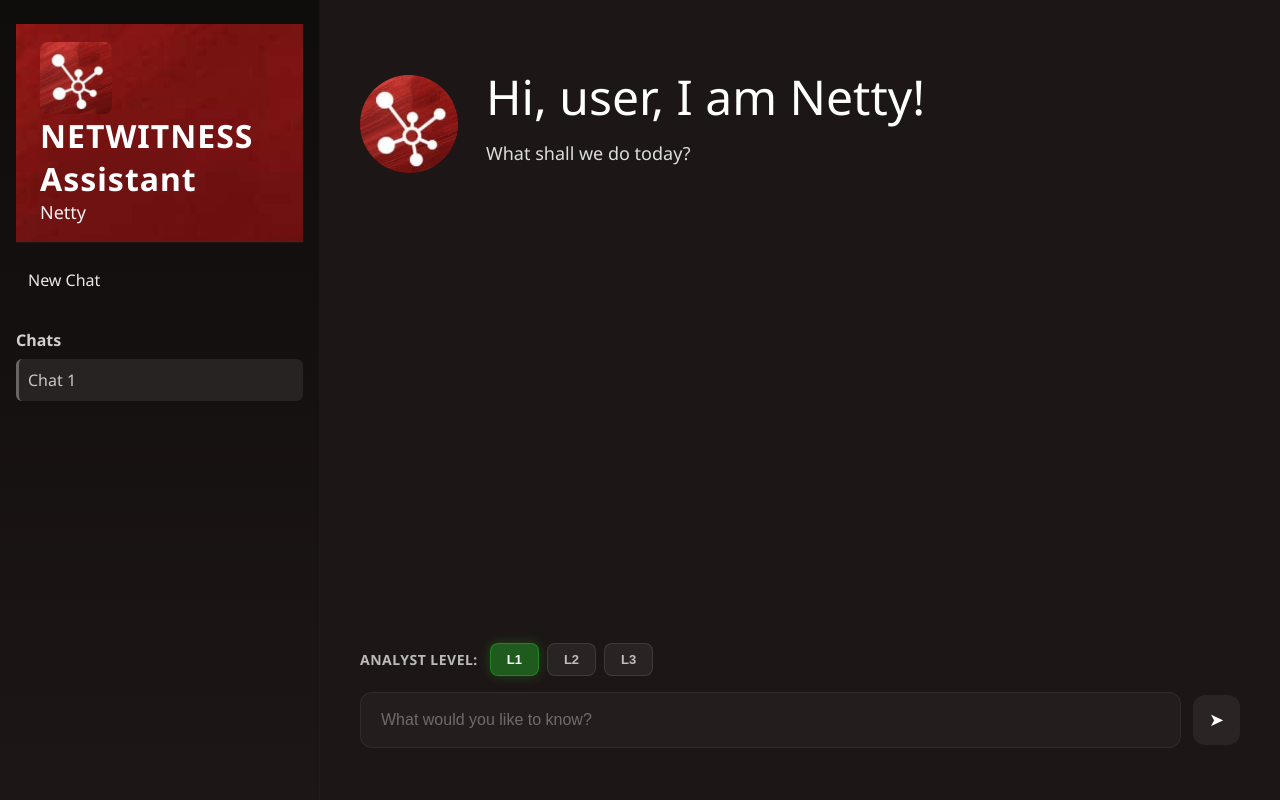
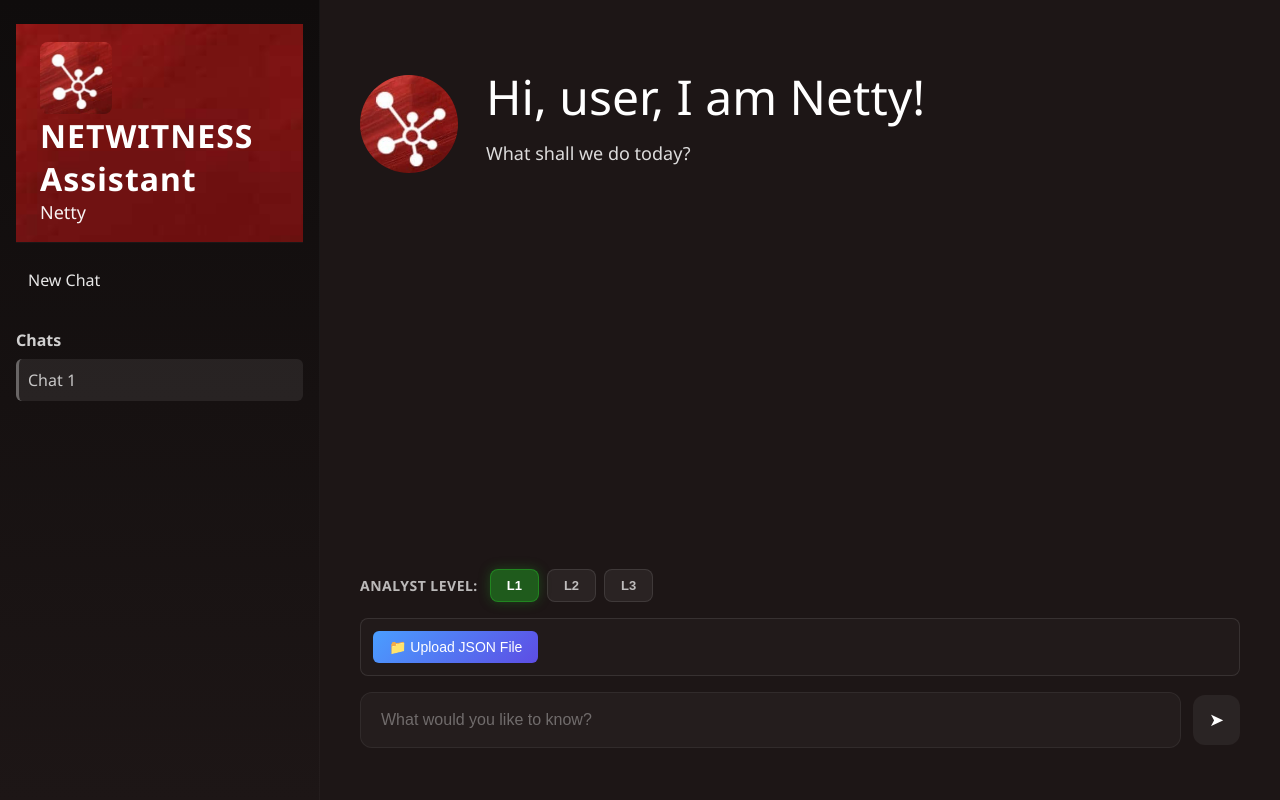
Before and after one commit to rahulnaidu242005-coder/FYP-Sem-2, a FastAPI app: page / in a window 1280 px wide. Run offline with FastAPI, Linux system fonts and the light colour scheme; parts of the project's set-up code (start-up, migrations or seed data) failed here and were passed over.

Commit message:
{commit_message}

```diff
--- a/lib/Config.py
+++ b/lib/Config.py
@@ -4,13 +4,13 @@ import datetime
 
 from pygments.lexer import default
 
-load_dotenv()
+load_dotenv(override=True)
 
 ROOT_URI = os.getenv("ROOT_URI")
 BASE_DIR = os.getcwd()
 AUTHENTICATION_URI = f"{ROOT_URI}/auth/userpass"
 USERNAME = os.getenv("USERNAME", "your_username")
-PASSWORD = os.getenv("PASSWORD", "your_password")
+PASSWORD = repr(os.getenv("PASSWORD","your_password")).strip("'\"")
 EARLIEST_DATE = os.getenv("EARLIEST_DATE")
 ANALYST_LEVEL = os.getenv("ANALYST_LEVEL", "L1")
 
--- a/lib/server.py
+++ b/lib/server.py
@@ -1,14 +1,14 @@
 import datetime
 from fastapi.middleware.cors import CORSMiddleware
 from pathlib import Path
-from fastapi import FastAPI, Request, HTTPException
+from fastapi import FastAPI, Request, HTTPException, File, UploadFile
 from fastapi.responses import HTMLResponse, JSONResponse
 from fastapi.staticfiles import StaticFiles
 from fastapi.templating import Jinja2Templates
 from starlette.responses import FileResponse
 from pydantic import BaseModel
-import os, logging
-from lib.Chat import get_chatbot_response
+import os, logging, json, tempfile
+from lib.Chat import get_chatbot_response, set_uploaded_data
 from lib.API_Modules import LoggerCustom
 
 # Setup logging FIRST
@@ -46,9 +46,12 @@ templates = Jinja2Templates(directory=str(resources_dir / "templates"))
 class ChatQuery(BaseModel):
     question: str
     level: str = "L1"  # Default level
+    session_id: str = None  # Optional session ID
 
 # In-memory storage for chat sessions and their levels
 chat_levels = {}
+# In-memory storage for uploaded JSON data per session
+session_data = {}
 
 @app.get("/favicon.ico", include_in_schema=False)
 async def favicon():
@@ -68,20 +71,120 @@ async def read_item(request: Request):
 
 @app.post("/api/chat")
 async def chat(query: ChatQuery):
+    import uuid
+    request_id = str(uuid.uuid4())[:8]  # Short ID for logging
+
     try:
-        response_obj = get_chatbot_response(query.question, query.level)
+        logger.info(f"[{request_id}] Received chat request: {query.question[:100]}...")
+
+        # Set uploaded data context if session exists
+        if query.session_id and query.session_id in session_data:
+            uploaded_data = session_data[query.session_id]
+            if uploaded_data:
+                set_uploaded_data(query.session_id, uploaded_data["data"])
+
+        logger.info(f"[{request_id}] Calling get_chatbot_response...")
+        response_obj = get_chatbot_response(query.question, query.level, query.session_id)
+
         # Extract content (handles AIMessage, str, etc.)
         if hasattr(response_obj, 'content'):
             response_text = response_obj.content
         else:
             response_text = str(response_obj)
-        logger.info(str(response_text))
-        logger.info(f"Chat response ({len(response_text)} chars): {response_text[:200]}...")
-        return JSONResponse({"success": True, "response": response_text})
+
+        logger.info(f"[{request_id}] Response generated ({len(response_text)} chars)")
+        logger.info(f"[{request_id}] Response content: {response_text[:200]}...")
+
+        # Check if response is the unhelpful one
+        if "unable to provide strategies" in response_text.lower() or "provide more context" in response_text.lower():
+            logger.warning(f"[{request_id}] Detected unhelpful response - this might be a prompt issue")
+
+        return JSONResponse({"success": True, "response": response_text, "request_id": request_id})
+
     except Exception as e:
-        logger.error(f"Chat error: {str(e)}")
-        return JSONResponse({"success": False, "error": str(e)}, status_code=500)
+        logger.error(f"[{request_id}] Chat error: {str(e)}")
+        return JSONResponse({"success": False, "error": str(e), "request_id": request_id}, status_code=500)
 
+
+@app.post("/api/load-example-data")
+async def load_example_data(session_id: str):
+    """Load the example.json file for testing purposes"""
+    try:
+        example_file_path = base_dir / "example.json"
+        if not example_file_path.exists():
+            return JSONResponse(
+                {"success": False, "error": "example.json file not found"},
+                status_code=404
+            )
+
+        # Read and parse the example JSON file
+        with open(example_file_path, 'r', encoding='utf-8') as f:
+            json_data = json.load(f)
+
+        # Store data in session
+        session_data[session_id] = {
+            "filename": "example.json",
+            "data": json_data
+        }
+        # Update the chat module with the new data
+        set_uploaded_data(session_id, json_data)
+
+        logger.info(f"Example data loaded for session: {session_id}")
+        return JSONResponse({
+            "success": True,
+            "message": "Example data loaded successfully",
+            "filename": "example.json"
+        })
+
+    except Exception as e:
+        logger.error(f"Error loading example data: {str(e)}")
+        return JSONResponse(
+            {"success": False, "error": str(e)},
+            status_code=500
+        )
+
+@app.post("/api/upload-file")
+async def upload_file(session_id: str = None, file: UploadFile = File(...)):
+    """Handle JSON file uploads"""
+    try:
+        # Validate file type
+        if not file.filename.endswith('.json'):
+            return JSONResponse(
+                {"success": False, "error": "Only .json files are supported"},
+                status_code=400
+            )
+
+        # Read and parse JSON content
+        content = await file.read()
+        json_data = json.loads(content.decode('utf-8'))
+
+        # Store data in session if session_id provided
+        if session_id:
+            session_data[session_id] = {
+                "filename": file.filename,
+                "data": json_data
+            }
+            # Update the chat module with the new data
+            set_uploaded_data(session_id, json_data)
+
+        logger.info(f"File uploaded successfully: {file.filename}, Session: {session_id}")
+        return JSONResponse({
+            "success": True,
+            "message": f"File '{file.filename}' uploaded successfully",
+            "filename": file.filename
+        })
+
+    except json.JSONDecodeError:
+        return JSONResponse(
+            {"success": False, "error": "Invalid JSON file"},
+            status_code=400
+        )
+    except Exception as e:
+        logger.error(f"File upload error: {str(e)}")
+        return JSONResponse(
+            {"success": False, "error": str(e)},
+            status_code=500
+        )
 
 @app.post("/api/chat-session")
 async def create_chat_session():
@@ -89,4 +192,5 @@ async def create_chat_session():
     import uuid
     session_id = str(uuid.uuid4())
     chat_levels[session_id] = "L1"  # Default level
+    session_data[session_id] = None  # Initialize empty data
     return JSONResponse({"session_id": session_id, "level": "L1"})
--- a/main.py
+++ b/main.py
@@ -8,6 +8,6 @@ if __name__ == "__main__":
         "lib.server:app",       # Import string: "module:app_object"
         host="0.0.0.0",
         port=8000,
-        reload=True,
+        reload=False,
         log_level="info"
     )
--- a/src/static/css/main.css
+++ b/src/static/css/main.css
@@ -325,3 +325,71 @@ body {
   margin: 12px 0 !important;
   padding: 12px 16px !important;
 }
+
+/* File upload styles */
+.file-upload-section {
+  margin: 16px 0;
+  padding: 12px;
+  background: rgba(255,255,255,0.02);
+  border-radius: 8px;
+  border: 1px solid rgba(255,255,255,0.1);
+}
+
+.upload-container {
+  display: flex;
+  align-items: center;
+  gap: 12px;
+  flex-wrap: wrap;
+}
+
+.upload-btn {
+  background: linear-gradient(135deg, #4a9eff 0%, #5d4de4 100%);
+  border: none;
+  color: white;
+  padding: 8px 16px;
+  border-radius: 6px;
+  cursor: pointer;
+  font-size: 14px;
+  font-weight: 500;
+  transition: all 0.3s ease;
+  display: flex;
+  align-items: center;
+  gap: 6px;
+}
+
+.upload-btn:hover {
+  background: linear-gradient(135deg, #3d8bef 0%, #4a3dd4 100%);
+  transform: translateY(-1px);
+  box-shadow: 0 4px 12px rgba(93, 77, 228, 0.3);
+}
+
+.upload-btn:active {
+  transform: translateY(0);
+}
+
+.upload-status {
+  font-size: 13px;
+  padding: 4px 8px;
+  border-radius: 4px;
+  min-height: 21px;
+  display: flex;
+  align-items: center;
+}
+
+.upload-status.success {
+  background: rgba(76, 175, 80, 0.2);
+  color: #81c784;
+  border: 1px solid rgba(76, 175, 80, 0.3);
+}
+
+.upload-status.error {
+  background: rgba(244, 67, 54, 0.2);
+  color: #e57373;
+  border: 1px solid rgba(244, 67, 54, 0.3);
+}
+
+.upload-status.uploading {
+  background: rgba(255, 193, 7, 0.2);
+  color: #ffcc02;
+  border: 1px solid rgba(255, 193, 7, 0.3);
+}
--- a/src/templates/index.html
+++ b/src/templates/index.html
@@ -51,6 +51,15 @@
             <button class="level-btn" data-level="L3" id="levelL3">L3</button>
           </div>
         </div>
+
+        <div class="file-upload-section">
+          <div class="upload-container">
+            <input type="file" id="fileInput" accept=".json" style="display: none;">
+            <button class="upload-btn" id="uploadBtn">📁 Upload JSON File</button>
+            <span class="upload-status" id="uploadStatus"></span>
+          </div>
+        </div>
+
         <div class="input-row">
           <input type="text" id="queryInput" placeholder="What would you like to know?" aria-label="query input" />
           <button class="send" id="sendBtn">➤</button>
@@ -68,9 +77,13 @@
     const chatHistory = document.getElementById('chatHistory');
     const newChatBtn = document.getElementById('newChatBtn');
     const chatsList = document.getElementById('chatsList');
+    const uploadBtn = document.getElementById('uploadBtn');
+    const fileInput = document.getElementById('fileInput');
+    const uploadStatus = document.getElementById('uploadStatus');
 
     let currentChatId = null;
     let currentLevel = 'L1';
+    let currentSessionId = null;
     let chats = JSON.parse(localStorage.getItem('chats')) || {};
     let chatCount = parseInt(localStorage.getItem('chatCount')) || 0;
 
@@ -78,6 +91,7 @@
     function initApp() {
       renderChatList();
       setupLevelButtons();
+      setupFileUpload();
       // If there are no chats, create a new one
       if (Object.keys(chats).length === 0) {
         createNewChat();
@@ -130,18 +144,24 @@
     }
 
     // Create a new chat
-    function createNewChat() {
+    async function createNewChat() {
       chatCount++;
       const chatId = 'chat_' + chatCount;
       const timestamp = new Date().toLocaleString();
+
+      // Create new session
+      const sessionId = await createSession();
+
       chats[chatId] = {
         id: chatId,
         name: 'Chat ' + chatCount,
         timestamp: timestamp,
         messages: [],
-        level: 'L1'
+        level: 'L1',
+        sessionId: sessionId
       };
       currentLevel = 'L1';
+      currentSessionId = sessionId;
       localStorage.setItem('chats', JSON.stringify(chats));
       localStorage.setItem('chatCount', chatCount);
       loadChat(chatId);
@@ -154,8 +174,13 @@
 
       currentChatId = chatId;
       currentLevel = chats[chatId].level || 'L1';
+      currentSessionId = chats[chatId].sessionId || null;
       updateLevelButtonUI();
       chatHistory.innerHTML = '';
+
+      // Reset upload status when switching chats
+      uploadStatus.textContent = '';
+      uploadStatus.className = 'upload-status';
 
       // Display all messages from this chat
       const chatMessages = chats[chatId].messages;
@@ -344,7 +369,7 @@
       }, 0);
 
       try {
-        // Send to server with current level
+        // Send to server with current level and session
         const response = await fetch('/api/chat', {
           method: 'POST',
           headers: {
@@ -352,7 +377,8 @@
           },
           body: JSON.stringify({
             question: question,
-            level: currentLevel
+            level: currentLevel,
+            session_id: currentSessionId
           })
         });
 
@@ -374,30 +400,13 @@
         botMsgDiv.innerHTML = formattedResponse;
         chatHistory.appendChild(botMsgDiv);
 
-        // Generate chat title from first response if this is the first message
+        // Save messages to current chat with a simple title
         if (chats[currentChatId] && chats[currentChatId].messages && chats[currentChatId].messages.length === 0) {
-          try {
-            const titleResponse = await fetch('/api/chat', {
-              method: 'POST',
-              headers: {
-                'Content-Type': 'application/json',
-              },
-              body: JSON.stringify({
-                question: `Generate a concise title (max 50 characters) for a chat about: ${question}. Only respond with the title, nothing else.`,
-                level: currentLevel
-              })
-            });
-
-            const titleData = await titleResponse.json();
-            if (titleData.response) {
-              const title = titleData.response.trim().substring(0, 50);
-              chats[currentChatId].name = title;
-              localStorage.setItem('chats', JSON.stringify(chats));
-              renderChatList();
-            }
-          } catch (e) {
-            console.log('Could not generate title:', e);
-          }
+          // Use first few words of the question as title instead of generating
+          const title = question.substring(0, 47) + (question.length > 47 ? '...' : '');
+          chats[currentChatId].name = title;
+          localStorage.setItem('chats', JSON.stringify(chats));
+          renderChatList();
         }
 
         // Save messages to current chat
@@ -422,6 +431,90 @@
       }
     }
 
+    // Session management functions
+    async function createSession() {
+      try {
+        const response = await fetch('/api/chat-session', {
+          method: 'POST',
+          headers: {
+            'Content-Type': 'application/json',
+          }
+        });
+        const data = await response.json();
+        currentSessionId = data.session_id;
+        return data.session_id;
+      } catch (error) {
+        console.error('Error creating session:', error);
+        return null;
+      }
+    }
+
+    // File upload functions
+    function setupFileUpload() {
+      uploadBtn.addEventListener('click', () => {
+        fileInput.click();
+      });
+
+      fileInput.addEventListener('change', handleFileUpload);
+    }
+
+    async function handleFileUpload(event) {
+      const file = event.target.files[0];
+      if (!file) return;
+
+      // Validate file type
+      if (!file.name.endsWith('.json')) {
+        uploadStatus.textContent = 'Please select a JSON file';
+        uploadStatus.className = 'upload-status error';
+        return;
+      }
+
+      // Show upload in progress
+      uploadStatus.textContent = 'Uploading...';
+      uploadStatus.className = 'upload-status uploading';
+
+      try {
+        // Ensure we have a session
+        if (!currentSessionId) {
+          currentSessionId = await createSession();
+        }
+
+        const formData = new FormData();
+        formData.append('file', file);
+        formData.append('session_id', currentSessionId);
+
+        const response = await fetch('/api/upload-file', {
+          method: 'POST',
+          body: formData
+        });
+
+        const result = await response.json();
+
+        if (result.success) {
+          uploadStatus.textContent = `✓ ${result.filename} uploaded`;
+          uploadStatus.className = 'upload-status success';
+
+          // Add system message to chat history
+          removeHero();
+          const uploadMsgDiv = document.createElement('div');
+          uploadMsgDiv.className = 'message system-message';
+          uploadMsgDiv.innerHTML = `<em>📁 File "${result.filename}" uploaded successfully. You can now ask questions about the data.</em>`;
+          chatHistory.appendChild(uploadMsgDiv);
+          chatHistory.scrollTop = chatHistory.scrollHeight;
+
+          // Clear file input
+          fileInput.value = '';
+        } else {
+          uploadStatus.textContent = `Error: ${result.error}`;
+          uploadStatus.className = 'upload-status error';
+        }
+      } catch (error) {
+        uploadStatus.textContent = 'Upload failed';
+        uploadStatus.className = 'upload-status error';
+        console.error('File upload error:', error);
+      }
+    }
+
     // Event listeners
     newChatBtn.addEventListener('click', () => {
       saveChatMessages();
```
Also changed, not shown: example.json (added, +1 -0 lines), lib/Chat.py (+128 -4 lines), 1 other file.
